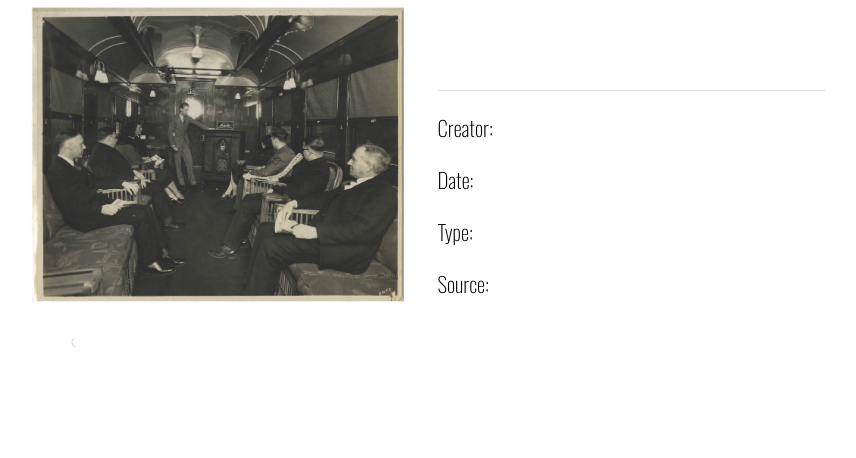
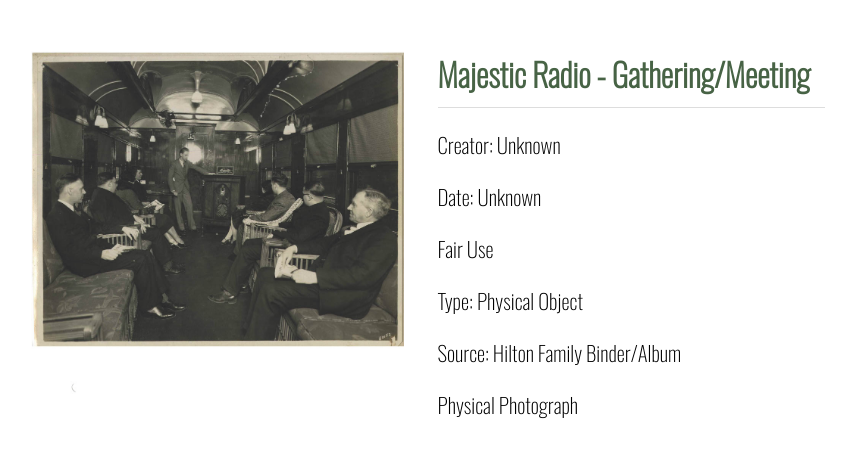
Before and after one commit to martinez2125/TennesseeChicago_Images, a Jekyll site: the page built from _mindoc_media/pg946-img.md, in a window 1280 px wide. Shown: the top 458 px of the page, without its empty margins (215-1071 px from the left). Built offline with Jekyll 4.4.1, drawn with Linux system fonts in a browser that asks for light colours.

Commit message:
Update pg946-img.md

```diff
--- a/_mindoc_media/pg946-img.md
+++ b/_mindoc_media/pg946-img.md
@@ -3,18 +3,18 @@ page: section-name
 title: Hilton Family Binder (Inside)
 media_type: image
 
-_title:
+_title: Majestic Radio - Gathering/Meeting
 description:
-creator:
-_date:
-rights:
-type:
-source:
+creator: Unknown
+_date: Unknown
+rights: Fair Use
+type: Physical Object
+source: Hilton Family Binder/Album
 identifier:
 contributor:
-format:
-credit_(IPTC):
-date_created_(IPTC):
+format: Physical Photograph
+credit_(IPTC): Digitization courtesy of Caden J. Miller & Lesly Martinez
+date_created_(IPTC): 9/15/2025
 
 _path: /assets/img/pg46-img.jpg
 order: 48
```
